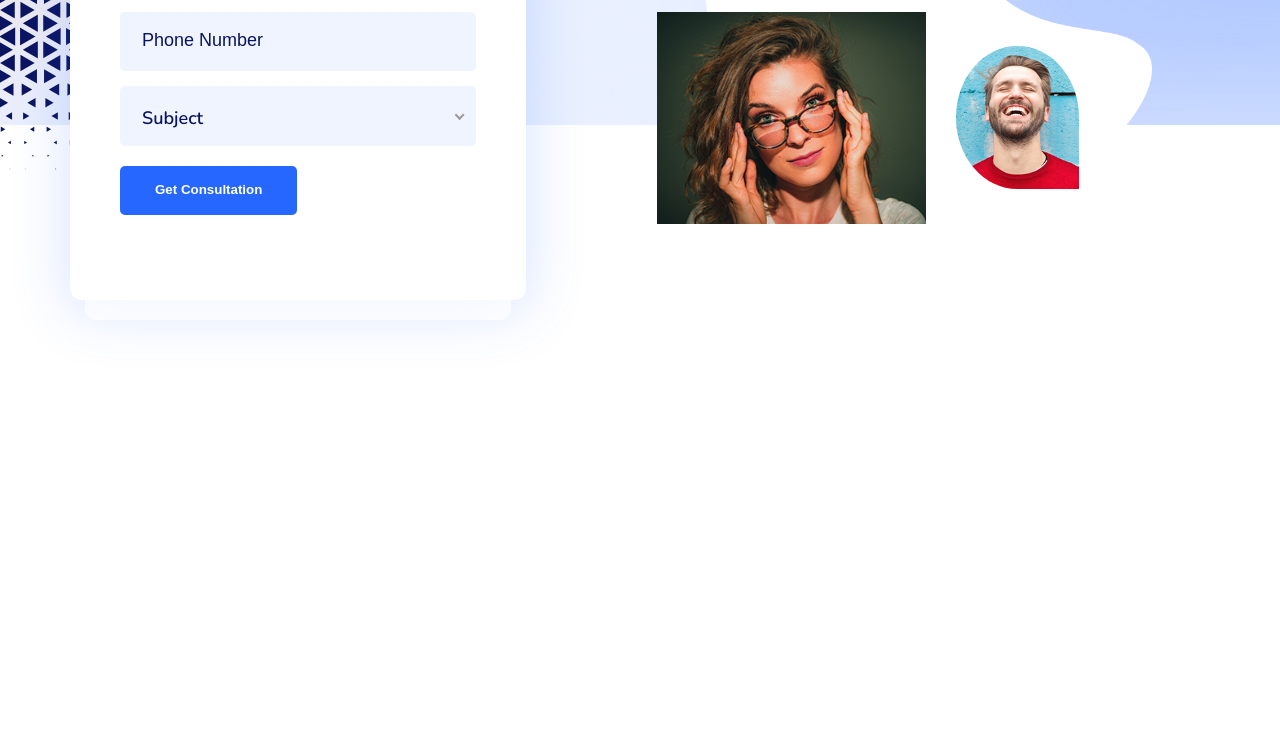
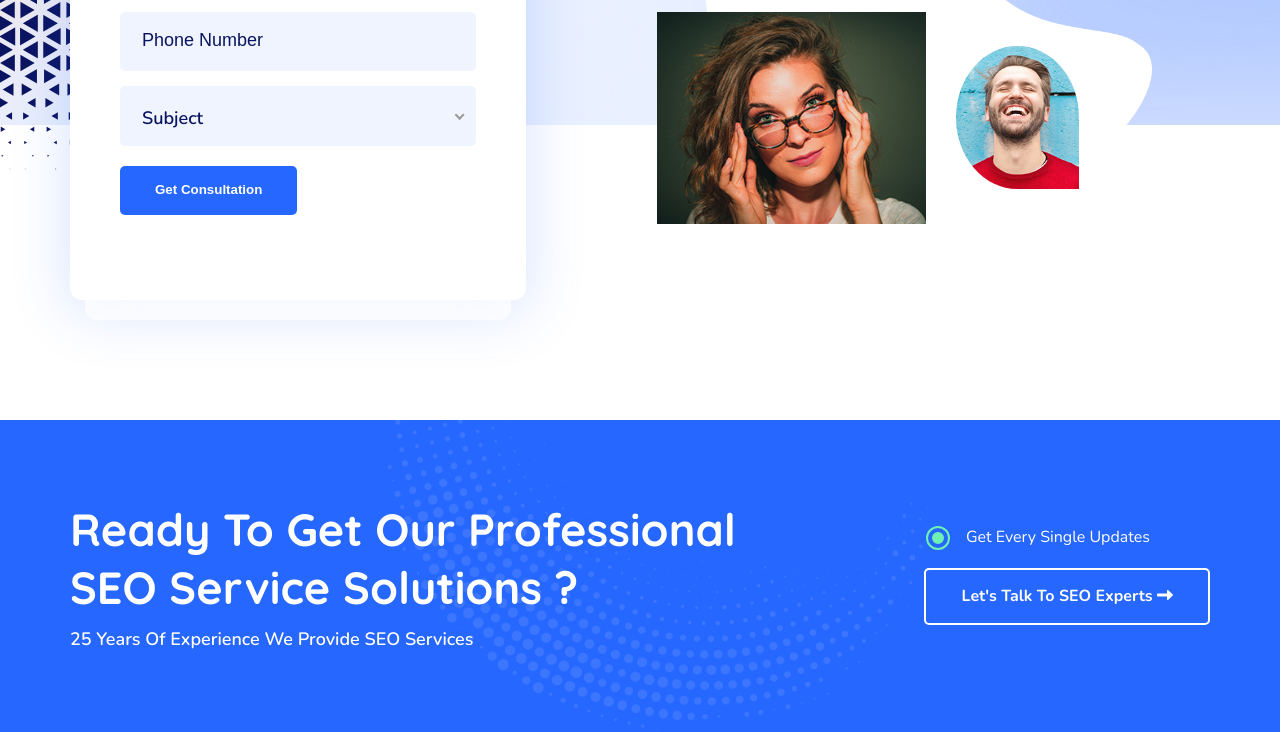
Before and after one commit to chanvandaneb/practiceproject, a plain HTML site: page index.html in a window 1280 px wide. Shown: the part 4924-5656 px from the top of the page. Before the commit the page ends 5344 px from the top, so only its background shows below. Drawn offline with nearby package versions, Linux system fonts and the light colour scheme; files whose address does not match are found by name.

Commit message:
agency template

```diff
--- a/assets/css/style.css
+++ b/assets/css/style.css
@@ -101,6 +101,21 @@ a {
 
 .btn, input {
     overflow: visible;
+}
+
+.btn-white {
+    background-color: transparent;
+    border: 2px solid var(--color-white);
+}
+
+.btn-white:hover {
+    background-color: var(--color-white);
+    border: 2px solid transparent;
+    color: var(--color-primary);
+}
+
+.btn-white::before {
+    background: var(--color-white);
 }
 
 ul {
@@ -689,6 +704,85 @@ header .header {
 /* ----- CTA (Call to Action) SECTION ----- */
 
 
+.cta {
+    background: var(--color-primary);
+    color: var(--color-white);
+    padding: 80px 0;
+    position: relative;
+    z-index: 0;
+}
+
+.cta::before {
+    position: absolute;
+    content: '';
+    top: 0;
+    left: 0;
+    width: 100%;
+    height: 100%;
+    background-image: url(../images/cta_faq/cta-shape.png);
+    background-repeat: no-repeat;
+    background-position: bottom center;
+    z-index: -1;
+    opacity: 0.1;
+}
+
+.cta .cta-container {
+    display: flex;
+    flex-wrap: wrap;
+    align-items: center;
+}
+
+.cta h2 {
+    color: var(--color-white);
+    font-size: 45px;
+    margin-bottom: 10px;
+}
+
+.cta .cta-left p {
+    font-size: 18px;
+    font-weight: 600;
+    line-height: 1.4;
+}
+
+.cta .cta-left {
+    flex-basis: 60%;
+}
+
+.cta .cta-right {
+    flex-basis: 40%;
+    text-align: right;
+}
+
+.cta .cta-right p.cta-tag {
+    display: inline-block;
+    margin-bottom: 20px;
+    position: relative;
+    z-index: 1;
+    margin-right: 60px;
+}
+
+.cta .cta-right p.cta-tag::before {
+    position: absolute;
+    content: '';
+    left: -40px;
+    top: 0;
+    width: 20px;
+    height: 20px;
+    border: 2px solid var(--color-tertiary);
+    border-radius: 20px;
+}
+
+.cta .cta-right p.cta-tag::after {
+    position: absolute;
+    content: '';
+    left: -34px;
+    top: 6px;
+    width: 8px;
+    height: 8px;
+    border: 2px solid var(--color-tertiary);
+    border-radius: 20px;
+    background-color: var(--color-tertiary);
+}
 /* ----- TESTIMONIALS SECTION ----- */
 
 
--- a/index.html
+++ b/index.html
@@ -368,6 +368,28 @@
 
     <!-- CTA (Call to Action) SECTION START -->
 
+    <section class="cta">
+        <div class="container">
+            <div class="cta-container">
+                <div class="cta-left">
+                    <div class="content">
+                        <h2>Ready To Get Our Professional SEO Service Solutions ?
+                        </h2>
+                        <p>25 Years Of Experience We Provide SEO Services</p>
+                    </div>
+                </div>
+                <div class="cta-right">
+                    <div class="content">
+                        <p class="cta-tag">Get Every Single Updates</p>
+                        <div class="cta-btn">
+                            <a href="#" class="btn btn-white">Let's Talk To SEO Experts <i class="fas fa-long-arrow-alt-right"></i></a>
+                        </div>
+                    </div>
+                </div>
+            </div>
+        </div>
+    </section>
+
     <!-- TESTIMONIALS SECTION START -->
 
     <!-- FAQ SECTION START -->
```
